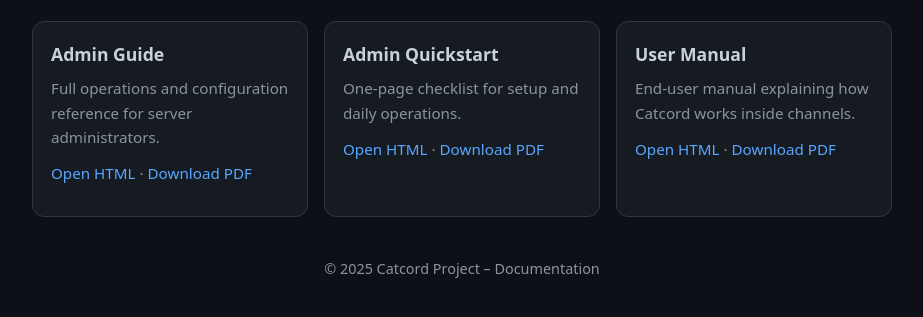
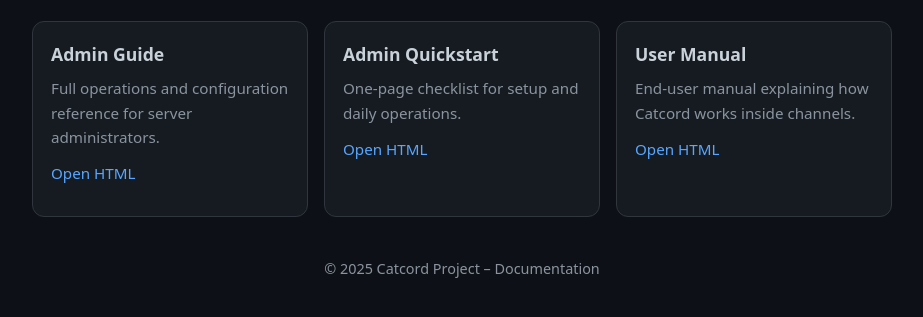
Before and after one commit to Impetoast/Catcord, a plain HTML site: page docs/index.html in a window 1280 px wide. Shown: the part 157-474 px from the top of the page, without its empty margins (178-1101 px from the left). Drawn offline with Linux system fonts and the light colour scheme.

Commit message:
Changes in index.html.

```diff
--- a/docs/index.html
+++ b/docs/index.html
@@ -86,17 +86,17 @@ a:hover {
       <div class="card">
         <h3>Admin Guide</h3>
         <p>Full operations and configuration reference for server administrators.</p>
-        <p><a href="CATCORD_ADMIN_GUIDE.html">Open HTML</a> · <a href="CATCORD_ADMIN_GUIDE.pdf">Download PDF</a></p>
+        <p><a href="CATCORD_ADMIN_GUIDE.html">Open HTML</a></p>
       </div>
       <div class="card">
         <h3>Admin Quickstart</h3>
         <p>One-page checklist for setup and daily operations.</p>
-        <p><a href="CATCORD_ADMIN_QUICKSTART.html">Open HTML</a> · <a href="CATCORD_ADMIN_QUICKSTART.pdf">Download PDF</a></p>
+        <p><a href="CATCORD_ADMIN_QUICKSTART.html">Open HTML</a></p>
       </div>
       <div class="card">
         <h3>User Manual</h3>
         <p>End-user manual explaining how Catcord works inside channels.</p>
-        <p><a href="CATCORD_USER_MANUAL.html">Open HTML</a> · <a href="CATCORD_USER_MANUAL.pdf">Download PDF</a></p>
+        <p><a href="CATCORD_USER_MANUAL.html">Open HTML</a></p>
       </div>
     </div>
 
```
